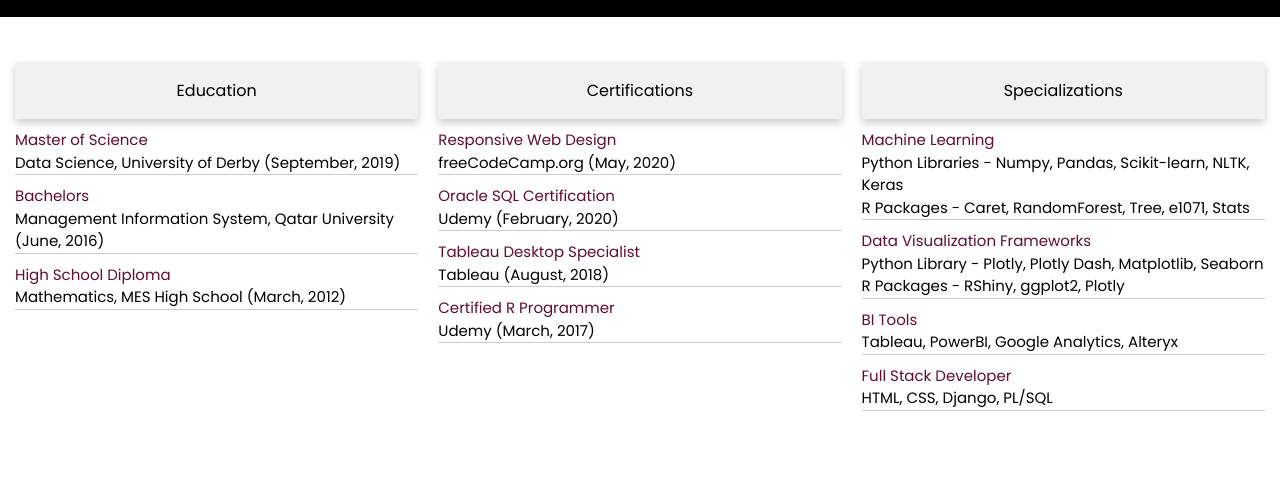
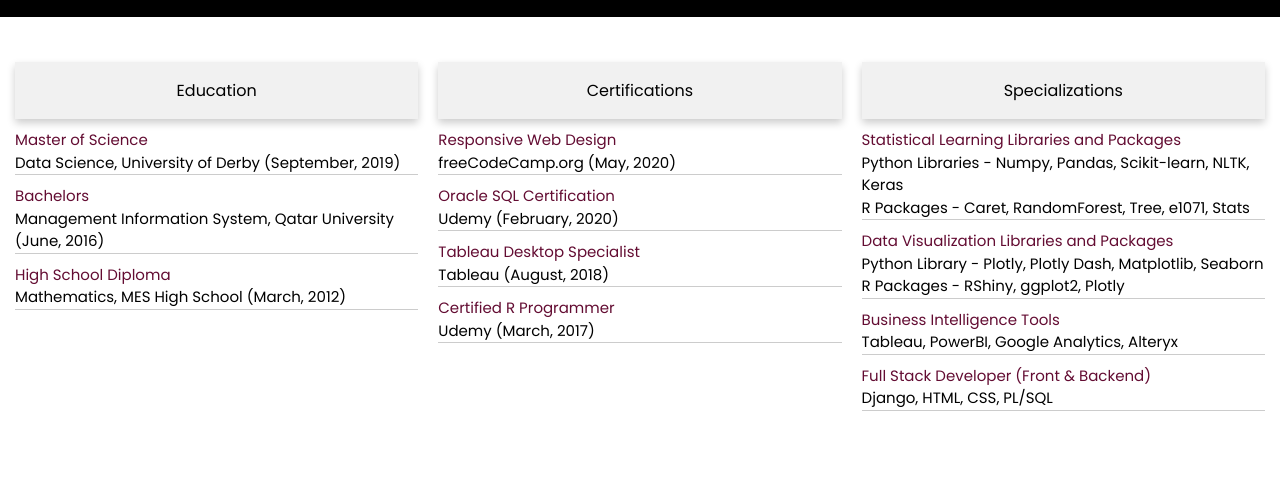
Before and after one commit to obaidhoque/ochowdhury.github.io, a plain HTML site: page index.html in a window 1280 px wide. Shown: the part 303-800 px from the top of the page. Drawn offline with Linux system fonts and the light colour scheme.

Commit message:
update index.html

```diff
--- a/index.html
+++ b/index.html
@@ -76,11 +76,11 @@
     <div class="infocard">Specializations</div>
     <div>
       <ul>
-    <li>Machine Learning<a href="#">Python Libraries - Numpy, Pandas, Scikit-learn, NLTK, Keras </a><a href="#">R Packages - Caret, RandomForest, Tree, e1071, Stats </a>
+    <li>Statistical Learning Libraries and Packages<a href="#">Python Libraries - Numpy, Pandas, Scikit-learn, NLTK, Keras </a><a href="#">R Packages - Caret, RandomForest, Tree, e1071, Stats </a>
         </li>
-    <li>Data Visualization Frameworks<a href="#">Python Library - Plotly, Plotly Dash, Matplotlib, Seaborn</a><a href="#">R Packages - RShiny, ggplot2, Plotly</a></li>
-    <li>BI Tools<a href="#">Tableau, PowerBI, Google Analytics, Alteryx</a></li>
-    <li>Full Stack Developer<a href="#">HTML, CSS, Django, PL/SQL</a></li>
+    <li>Data Visualization Libraries and Packages<a href="#">Python Library - Plotly, Plotly Dash, Matplotlib, Seaborn</a><a href="#">R Packages - RShiny, ggplot2, Plotly</a></li>
+    <li>Business Intelligence Tools<a href="#">Tableau, PowerBI, Google Analytics, Alteryx</a></li>
+    <li>Full Stack Developer (Front & Backend)<a href="#">Django, HTML, CSS, PL/SQL</a></li>
         </div>
   </div>
 </div>
@@ -135,7 +135,7 @@
 </div>
 <div class="bottom-text">
           <div class="txt">
-I first starting learning web-development back in 2013 with my first dummy site using an open-source CMS. My interest ever since has been solely focussed on building web apps instead of front-end designs. Regardless, I have built very interactive front-end designs along with backend functionalities. I am still working on displaying past backend development projects on github.</div>
+I first starting learning web-development back in 2013 with my first dummy site using WordPress CMS. My interest ever since has been solely focussed on building web apps instead of front-end designs. Regardless, I have built very interactive front-end designs along with backend functionalities. I am still working on displaying past backend development projects on github.</div>
             <div class="btn">
             <a href="https://codepen.io/dashboard/">Front-end</a>
             <a href="#">Back-end</a>
@@ -150,7 +150,7 @@
           <h2>Connect</h2>
 <div class="content">
             <p>
-I am an experienced developer who specializes in Data Science, Data Visualization, Machine Learning and Application Development. I also have a zest for creating interactive websites and web apps using Django Web Framework. I have extensive experience working in a team as well as in a remote workspace. My interests in finance, healthcare and behavioural analytics makes me a popular individual in groups. Hit me up to discuss your project requirements or just drop a hi.   <span class="far fa-grin-squint-tears"></span></p>
+I am an experienced developer who specializes in Data Science, Data Visualization, Machine Learning and Application Development. I also have a zest for creating interactive websites and web apps using Django Web Framework. I have extensive experience working in a team as well as in a remote workspace. My interests in finance, healthcare and behavioural analytics makes me a popular individual in groups. Hit me up to discuss your project requirements or just drop a hi!   <span class="far fa-grin-squint-tears"></span></p>
 <div class="social">
               <a href="https://twitter.com/o6aiid" target="_blank"><span class="fab fa-twitter"></span></a>
               <a href="https://www.snapchat.com/add/obii.i" target="_blank"><span class="fab fa-snapchat-ghost"></span></a>
```
